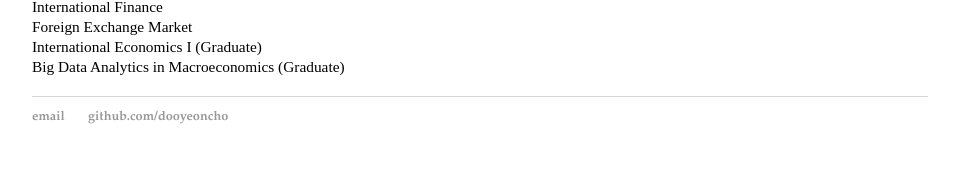
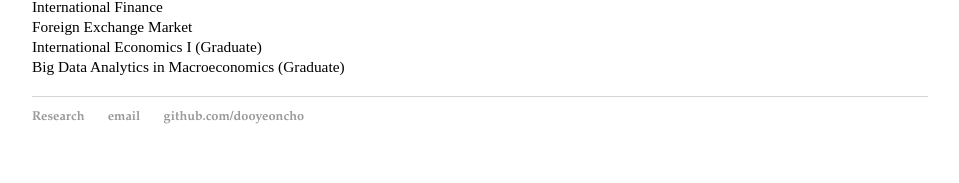
Before and after one commit to dooyeoncho/dooyeoncho.github.io, a Jekyll site: the page built from index.html, in a window 1280 px wide. Shown: the part 1038-1221 px from the top of the page, without its empty margins (160-1119 px from the left). Built offline with Jekyll 4.4.1, drawn with Linux system fonts in a browser that asks for light colours.

Commit message:
Update default.html

```diff
--- a/_layouts/default.html
+++ b/_layouts/default.html
@@ -18,6 +18,7 @@
 
 			<footer>
     		<ul>
+			<li><a href="/pages/research.html" target="_blank"> Research</a></li>
         		<li><a href="mailto:dooyeoncho@skku.edu">email</a></li>
         		<li><a href="https://github.com/dooyeoncho">github.com/dooyeoncho</a></li>
 			</ul>
```
